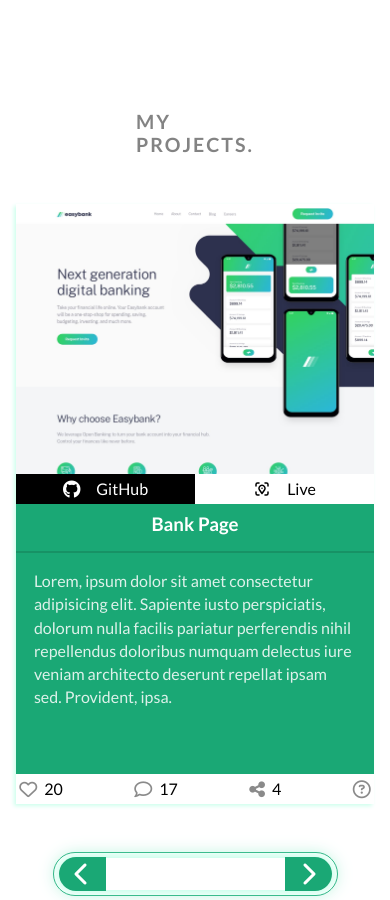
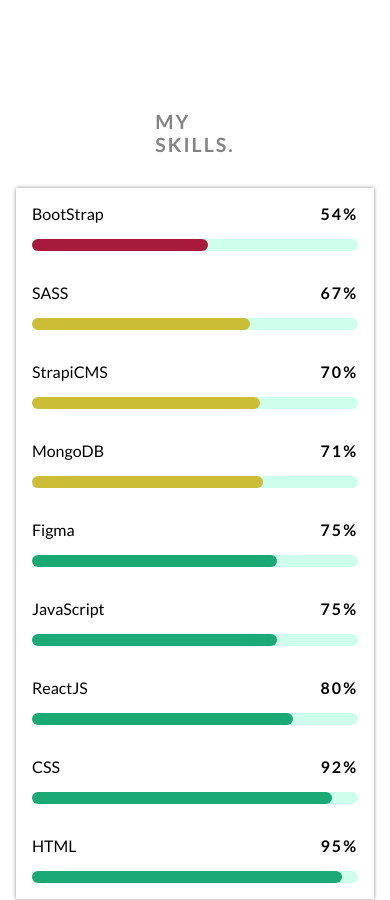
Before and after one commit to Mzota2/Mzota-Portfolio, a React (Create React App) app: page / in a window 390 px wide. Shown: the part 1290-2190 px from the top of the page. Built offline with nearby package versions, Linux system fonts and the light colour scheme.

Commit message:
added skills

```diff
--- a/src/App.js
+++ b/src/App.js
@@ -12,7 +12,7 @@
       <NavBar/>
       <Home/>
       <About/>
-      {/* <Skills/> */}
+      <Skills/>
       <Projects/>
       <Services/>
       <Contact/>
--- a/src/Pages/Skills/Skills.css
+++ b/src/Pages/Skills/Skills.css
@@ -7,7 +7,6 @@
 
 .skill-list-container{
     width: 100%;
-    min-width: 750px;
     box-shadow: 0px 0px 4px rgba(0, 0, 0, 0.451);
     padding: 2em 2em;
     display: flex;
@@ -44,3 +43,32 @@
     font-weight: 700;
     letter-spacing: 2px;
 }
+
+@media screen and (max-width:600px){
+    .skills{
+        width: 100%;
+        padding: 0 1em;
+    }
+
+    .skill-list-container{
+        padding: 1em 1em;
+        gap: 2em;
+    }
+
+    .skill{
+        width: 100%;
+        display: grid;
+        grid-template-columns: 70px minmax(100px, 300px) auto;
+        grid-template-rows: auto auto;
+        align-items: center;
+        gap: 1em;
+        justify-content: space-between;
+    }
+    .skill-rating{
+        grid-area: 1 / 3;
+    }
+    .skill-bar{
+        grid-area: 2 / 1 / span 1 / span 3;
+    }
+
+}
```
